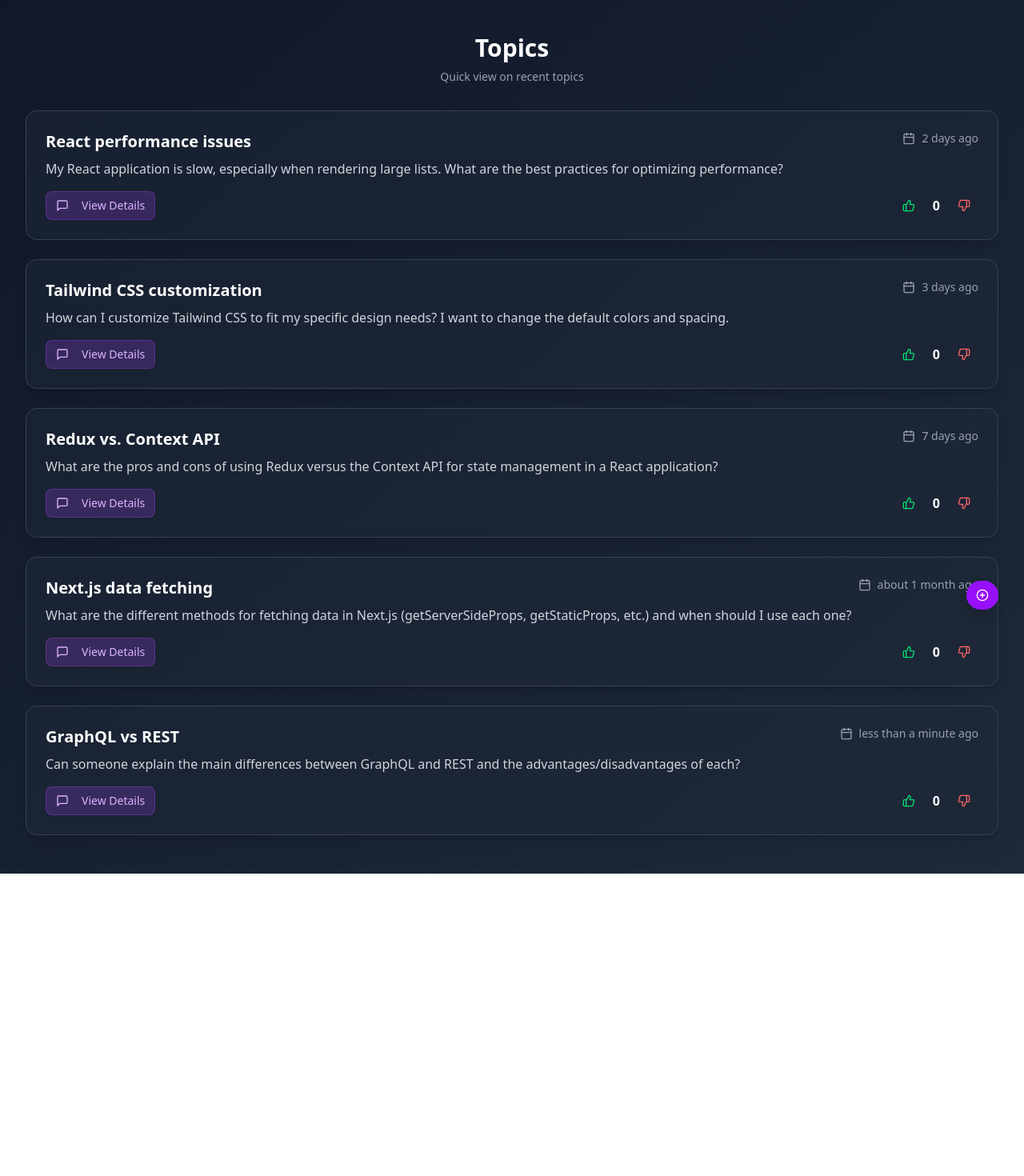
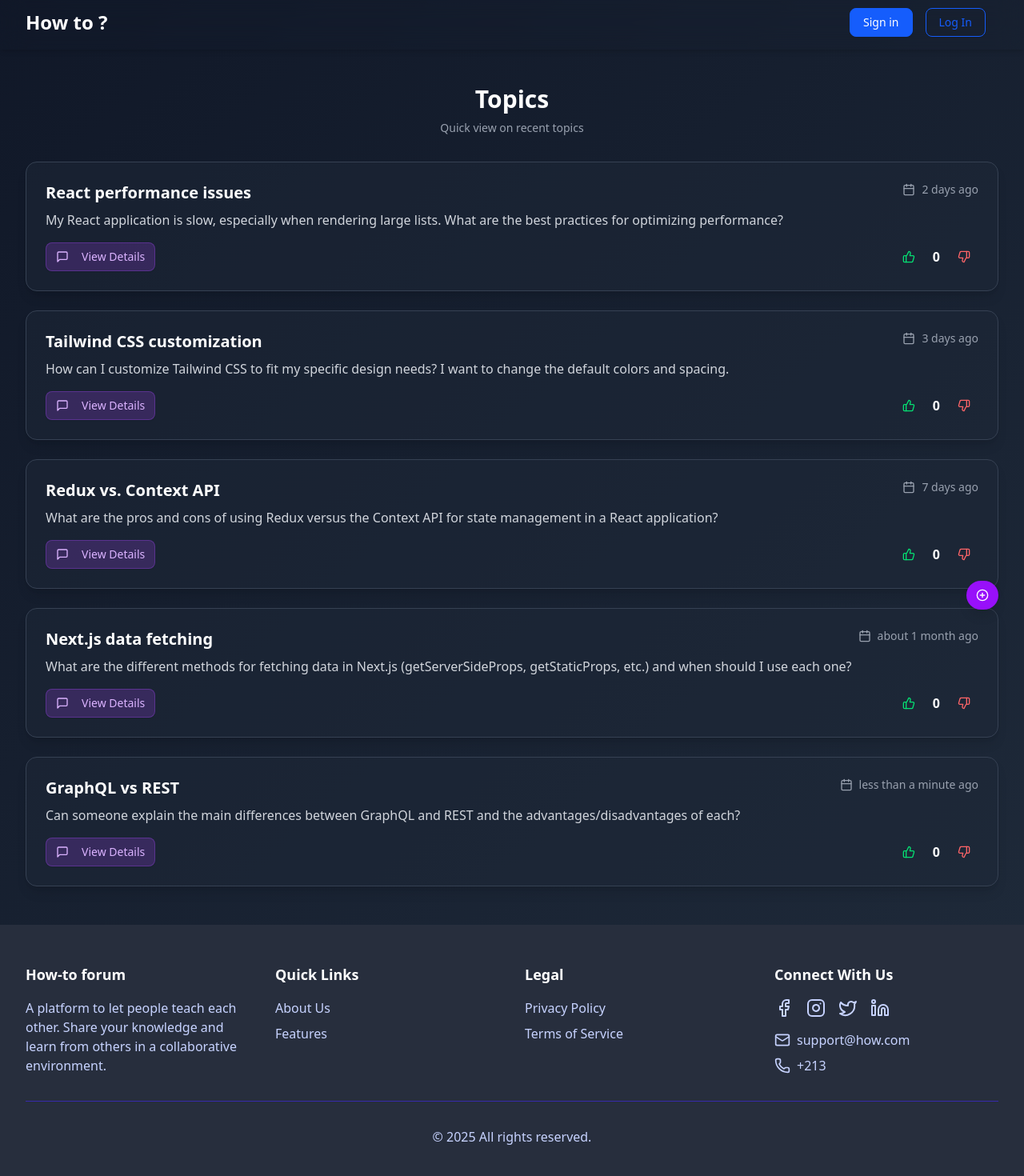
Before and after one commit to ARayane24/how-to, a Next.js app: page / in a window 1280 px wide. Shown: the part 6-1476 px from the top of the page at 80% size. Before the commit the page ends 1098 px from the top, so only its background shows below. Built offline with nearby package versions, Linux system fonts and the light colour scheme.

Commit message:
add: - header/footer

```diff
--- a/src/app/(main)/components/PageWrapper.tsx
+++ b/src/app/(main)/components/PageWrapper.tsx
@@ -10,7 +10,7 @@
   subtitle?: string;
   className?: string; // Added className prop
 }) => (
-  <div className="min-h-screen bg-gradient-to-br from-gray-900 to-gray-800 flex items-center justify-center py-12 px-4 sm:px-6 lg:px-8">
+  <div className="min-h-screen   flex items-center justify-center py-12 px-4 sm:px-6 lg:px-8">
     <div className={`${className} w-full space-y-8`}>
       <div className="text-center">
         <h2 className="text-3xl font-extrabold text-white">{title}</h2>
--- /dev/null
+++ b/src/app/components/Footer.tsx
@@ -0,0 +1,109 @@
+import Link from "next/link";
+import {
+  Facebook,
+  Instagram,
+  Twitter,
+  Linkedin,
+  Mail,
+  Phone,
+} from "lucide-react";
+
+export default function Footer() {
+  return (
+    <footer id="contact" className="bg-gray-900/90 backdrop-blur-lg text-white">
+      <div className="container mx-auto px-4 sm:px-6 lg:px-8 py-12">
+        <div className="grid grid-cols-1 md:grid-cols-4 gap-8">
+          <div>
+            <h3 className="text-lg font-semibold mb-4">How-to forum</h3>
+            <p className="text-indigo-200">
+              A platform to let people teach each other. Share your knowledge
+              and learn from others in a collaborative environment.
+            </p>
+          </div>
+          <div>
+            <h4 className="text-lg font-semibold mb-4">Quick Links</h4>
+            <ul className="space-y-2">
+              <li>
+                <Link
+                  href="/about"
+                  className="text-indigo-200 hover:text-white transition-colors"
+                >
+                  About Us
+                </Link>
+              </li>
+              <li>
+                <Link
+                  href="/features"
+                  className="text-indigo-200 hover:text-white transition-colors"
+                >
+                  Features
+                </Link>
+              </li>
+            </ul>
+          </div>
+          <div>
+            <h4 className="text-lg font-semibold mb-4">Legal</h4>
+            <ul className="space-y-2">
+              <li>
+                <Link
+                  href="/privacy"
+                  className="text-indigo-200 hover:text-white transition-colors"
+                >
+                  Privacy Policy
+                </Link>
+              </li>
+              <li>
+                <Link
+                  href="/terms"
+                  className="text-indigo-200 hover:text-white transition-colors"
+                >
+                  Terms of Service
+                </Link>
+              </li>
+            </ul>
+          </div>
+          <div>
+            <h4 className="text-lg font-semibold mb-4">Connect With Us</h4>
+            <div className="flex space-x-4 mb-4">
+              <a
+                href="#"
+                className="text-indigo-200 hover:text-white transition-colors"
+              >
+                <Facebook className="h-6 w-6" />
+              </a>
+              <a
+                href="#"
+                className="text-indigo-200 hover:text-white transition-colors"
+              >
+                <Instagram className="h-6 w-6" />
+              </a>
+              <a
+                href="#"
+                className="text-indigo-200 hover:text-white transition-colors"
+              >
+                <Twitter className="h-6 w-6" />
+              </a>
+              <a
+                href="#"
+                className="text-indigo-200 hover:text-white transition-colors"
+              >
+                <Linkedin className="h-6 w-6" />
+              </a>
+            </div>
+            <div className="space-y-2">
+              <p className="flex items-center text-indigo-200">
+                <Mail className="h-5 w-5 mr-2" /> support@how.com
+              </p>
+              <p className="flex items-center text-indigo-200">
+                <Phone className="h-5 w-5 mr-2" /> +213
+              </p>
+            </div>
+          </div>
+        </div>
+        <div className="mt-8 pt-8 border-t border-indigo-800 text-center text-indigo-200">
+          <p>&copy; {new Date().getFullYear()} All rights reserved.</p>
+        </div>
+      </div>
+    </footer>
+  );
+}
--- /dev/null
+++ b/src/app/components/Header.tsx
@@ -0,0 +1,60 @@
+"use client";
+
+import Link from "next/link";
+import { Button } from "@/components/ui/button";
+import { Menu } from "lucide-react";
+import { useEffect, useState } from "react";
+import { Account } from "@/models/auth";
+
+export default function Header() {
+  const [account, setAccount] = useState<Account | null>(null);
+
+  useEffect(() => {
+    const storedUser = localStorage.getItem("account");
+    if (storedUser) {
+      setAccount(JSON.parse(storedUser));
+    } else {
+      setAccount(null);
+    }
+  }, []);
+
+  return (
+    <header className="bg-transparent w-full py-4 px-4 sm:px-6 lg:px-8 from-gray-900 to-gray-800 backdrop-blur-lg fixed top-0 z-50 shadow-md">
+      <div className="container mx-auto flex justify-between items-center">
+        {/* Logo et nom */}
+        <Link href="/" className="flex items-center space-x-2">
+          <span className="text-2xl font-bold text-white">How to ?</span>
+        </Link>
+
+        {/* Navigation */}
+        <nav className="hidden md:flex space-x-8"></nav>
+
+        {/* Boutons de connexion et inscription */}
+
+        {!account ? (
+          <div className="flex items-center space-x-4">
+            <Button
+              asChild
+              variant="outline"
+              className="hidden md:inline-flex border-blue-600 text-white bg-blue-600 "
+            >
+              <Link href="/signin">Sign in</Link>
+            </Button>
+
+            <Button
+              asChild
+              variant="outline"
+              className="hidden md:inline-flex bg-transparent border-blue-600 text-blue-600 "
+            >
+              <Link href="/login">Log In</Link>
+            </Button>
+            {/* Menu mobile */}
+            <Button variant="ghost" className="md:hidden text-blue-600">
+              <Menu className="h-6 w-6" />
+            </Button>
+          </div>
+        ) : null}
+      </div>
+    </header>
+  );
+}
--- a/src/app/layout.tsx
+++ b/src/app/layout.tsx
@@ -1,6 +1,8 @@
 import type { Metadata } from "next";
 import { Geist, Geist_Mono } from "next/font/google";
 import "./globals.css";
+import Header from "./components/Header";
+import Footer from "./components/Footer";
 
 const geistSans = Geist({
   variable: "--font-geist-sans",
@@ -32,9 +34,13 @@
   return (
     <html>
       <body
-        className={`${geistSans.variable} ${geistMono.variable} antialiased`}
+        className={`${geistSans.variable} ${geistMono.variable} antialiased `}
       >
-        {children}
+        <Header />
+        <main className="pt-16 bg-gradient-to-br from-gray-900 to-gray-800">
+          {children}
+        </main>
+        <Footer />
       </body>
     </html>
   );
```
Also changed, not shown: src/app/components/footer.tsx (deleted), src/app/components/header.tsx (deleted).
